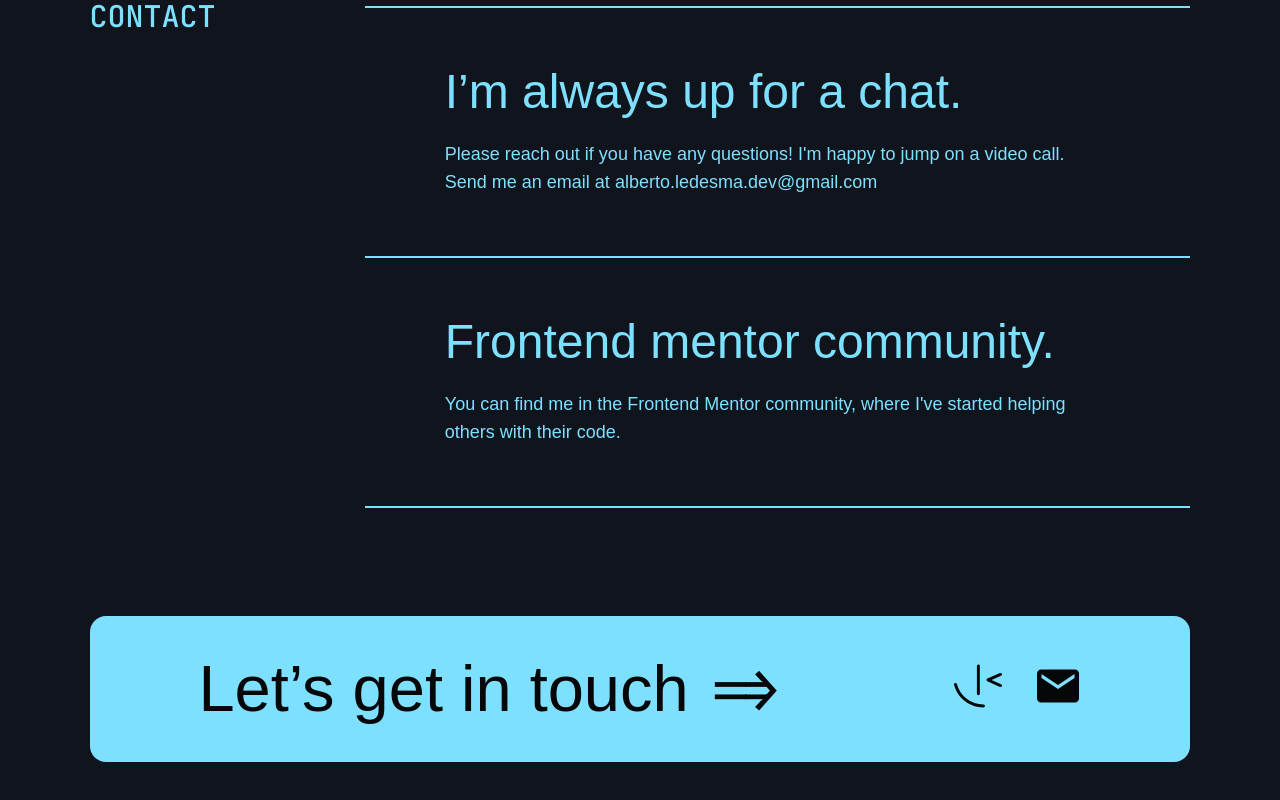
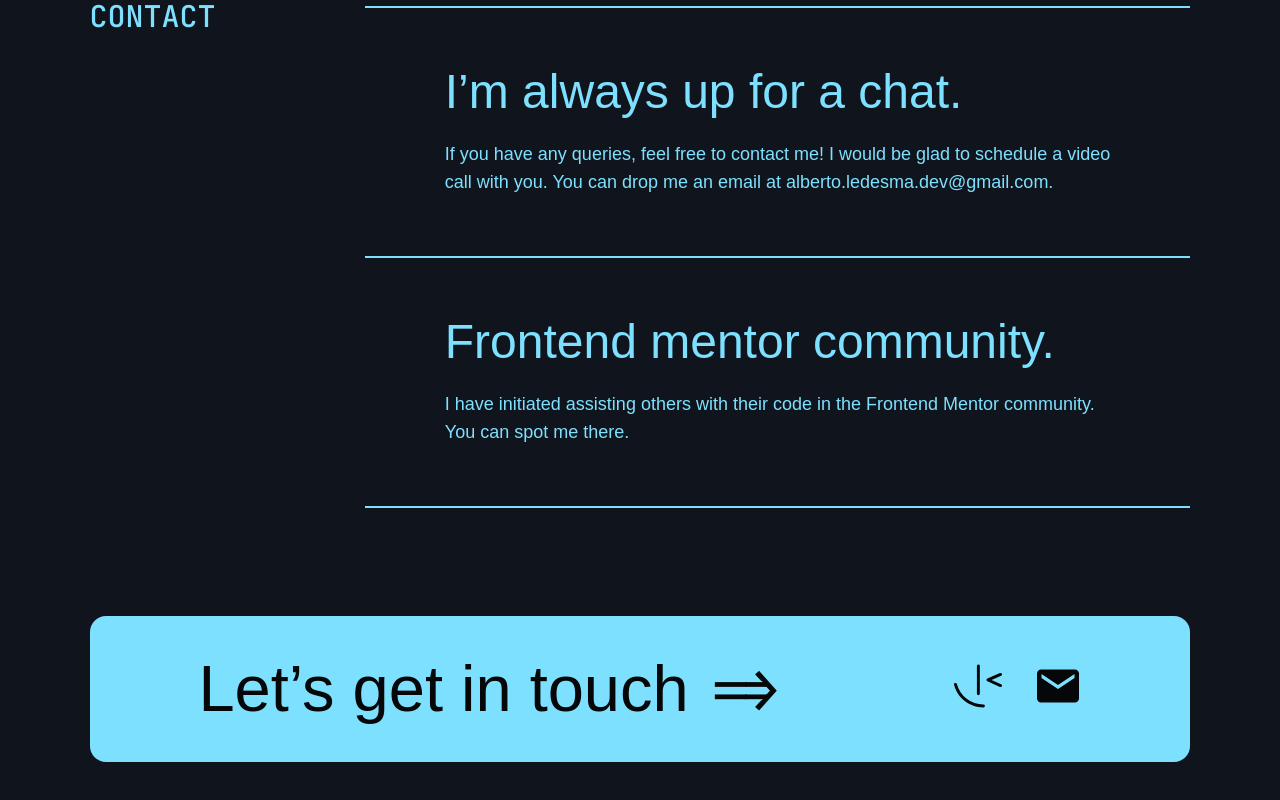
Before and after one commit to ledesmx/Portfolio-one, a React (Vite) app: page / in a window 1280 px wide. Shown: the part 4252-5052 px from the top of the page. Built offline with nearby package versions, Linux system fonts and the light colour scheme; some icons are missing; a web font is replaced by a local one.

Commit message:
Improve Contact text and now the anchor tags work

```diff
--- a/src/components/Contact.jsx
+++ b/src/components/Contact.jsx
@@ -10,10 +10,10 @@ export default function Contact() {
             <div className="text-light-txt dark:text-dark-txt lg:col-span-3 lg:text-lg">
                 <div className="h-[2px] w-full bg-light-txt dark:bg-dark-txt my-7 mt-0 lg:mt-2 lg:my-[60px]"></div>
                 <h3 className="font-koulen text-4xl lg:text-5xl lg:mx-[80px]">I’m always up for a chat.</h3>
-                <p className="font-encode mt-6 leading-7 lg:mx-[80px]">Please reach out if you have any questions! I'm happy to jump on a video call. Send me an email at alberto.ledesma.dev@gmail.com</p>
+                <p className="font-encode mt-6 leading-7 lg:mx-[80px]">If you have any queries, feel free to contact me! I would be glad to schedule a video call with you. You can drop me an email at alberto.ledesma.dev@gmail.com.</p>
                 <div className="h-[2px] w-full bg-light-txt dark:bg-dark-txt my-7 lg:my-[60px]"></div>
                 <h3 className="font-koulen text-4xl lg:text-5xl lg:mx-[80px]">Frontend mentor community.</h3>
-                <p className="font-encode mt-6 leading-7 lg:mx-[80px]">You can find me in the Frontend Mentor community, where I've started helping others with their code.</p>
+                <p className="font-encode mt-6 leading-7 lg:mx-[80px]">I have initiated assisting others with their code in the Frontend Mentor community. You can spot me there.</p>
                 <div className="h-[2px] w-full bg-light-txt dark:bg-dark-txt my-7 lg:my-[60px]"></div>
             </div>
             <div className="bg-light-txt text-light-secondary dark:bg-dark-txt dark:text-dark-secondary px-5 py-8 rounded-2xl space-y-5 flex flex-col items-center lg:col-span-4 lg:mt-12 lg:flex-row lg:space-y-0 lg:py-10 lg:justify-evenly">
@@ -21,15 +21,17 @@ export default function Contact() {
                 <div className="flex space-x-8 text-4xl lg:text-5xl">
                     <a
                     className="hover:opacity-75 transition-opacity"
-                    href=""
+                    href="https://github.com/AlbertoLed"
+                    target="_blank"
                     ><FaGithub /></a>
                     <a
                     className="hover:opacity-75 transition-opacity"
-                    href=""
+                    href="https://www.frontendmentor.io/profile/AlbertoLed"
+                    target="_blank"
                     ><SiFrontendmentor /></a>
                     <a
                     className="hover:opacity-75 transition-opacity"
-                    href=""
+                    href="mailto:alberto.ledesma.dev@gmail.com"
                     ><IoMdMail /></a>
                 </div>
             </div>
```
